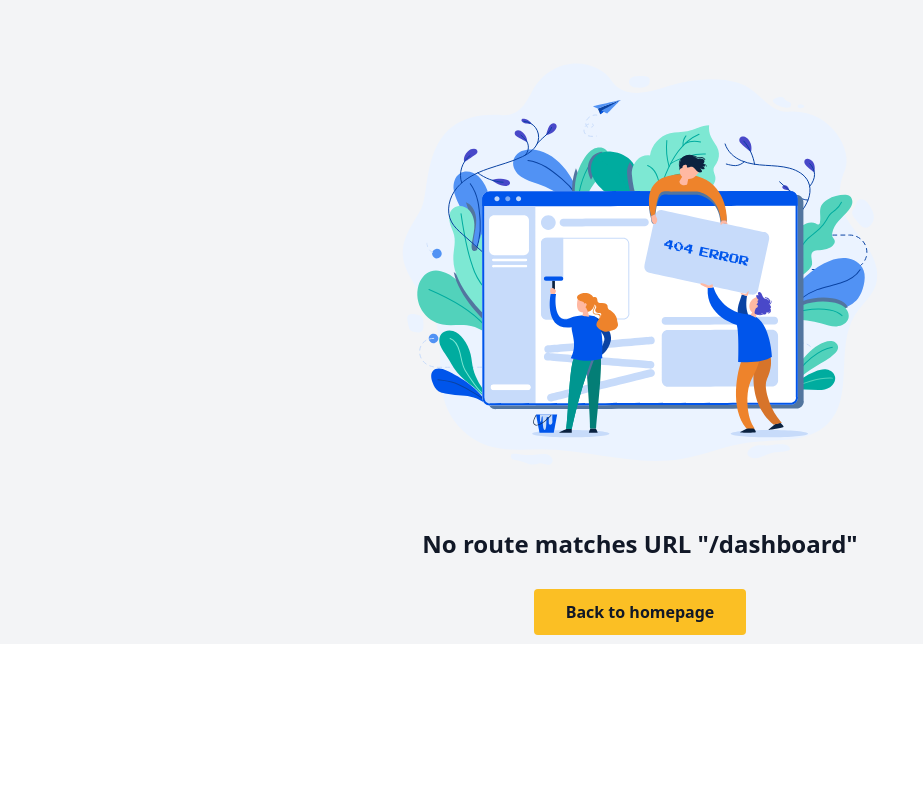
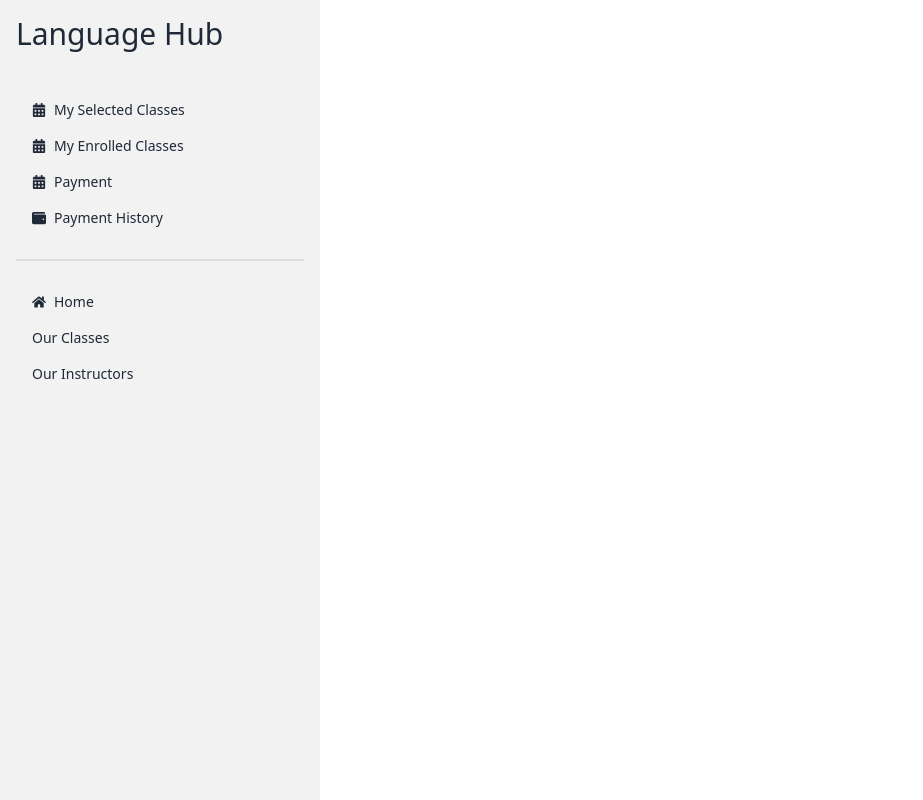
Before and after one commit to Soikat07/Language-Hub-Client, a React (Vite) app: page /dashboard in a window 1280 px wide. Shown: the whole page, without its empty margins (0-923 px from the left). Built offline with nearby package versions, Linux system fonts and the light colour scheme; no server answers; sample sign-in values are in the browser's storage.

Commit message:
select class done

```diff
--- /dev/null
+++ b/src/Layout/Dashboard.jsx
@@ -0,0 +1,81 @@
+import { FaBook, FaCalendarAlt, FaHome, FaWallet } from "react-icons/fa";
+import { NavLink, Outlet } from "react-router-dom";
+
+
+const Dashboard = () => {
+  const isAdmin = false;
+
+  return (
+    <div className="drawer lg:drawer-open">
+      <input id="my-drawer-2" type="checkbox" className="drawer-toggle" />
+      <div className="drawer-content flex flex-col items-center justify-center">
+        {/* Page content here */}
+        <Outlet />
+        <label
+          htmlFor="my-drawer-2"
+          className="btn btn-primary drawer-button lg:hidden"
+        >
+          Open drawer
+        </label>
+      </div>
+      <div className="drawer-side">
+        <label htmlFor="my-drawer-2" className="drawer-overlay"></label>
+        <ul className="menu p-4 w-80 h-full bg-base-200 text-base-content">
+          <h2 className="text-3xl mb-10">Language Hub</h2>
+          {/* Sidebar content here */}
+          {isAdmin ? (
+            <>
+              <li>
+                <NavLink to="/dashboard/classes">
+                  <FaWallet></FaWallet> Manage Classes
+                </NavLink>
+              </li>
+              <li>
+                <NavLink to="/dashboard/users">
+                  <FaBook></FaBook> Manage Users
+                </NavLink>
+              </li>
+            </>
+          ) : (
+            <>
+              <li>
+                <NavLink to="/dashboard/reservations">
+                  <FaCalendarAlt></FaCalendarAlt> My Selected Classes
+                </NavLink>
+              </li>
+              <li>
+                <NavLink to="/dashboard/reservations">
+                  <FaCalendarAlt></FaCalendarAlt> My Enrolled Classes
+                </NavLink>
+              </li>
+              <li>
+                <NavLink to="/">
+                  <FaCalendarAlt></FaCalendarAlt> Payment
+                </NavLink>
+              </li>
+              <li>
+                <NavLink to="/">
+                  <FaWallet></FaWallet> Payment History
+                </NavLink>
+              </li>
+            </>
+          )}
+          <div className="divider"></div>
+          <li>
+            <NavLink to="/">
+              <FaHome></FaHome> Home
+            </NavLink>{' '}
+          </li>
+          <li>
+            <NavLink to="/classes"> Our Classes</NavLink>
+          </li>
+          <li>
+            <NavLink to="/instructors">Our Instructors</NavLink>
+          </li>
+        </ul>
+      </div>
+    </div>
+  );
+};
+
+export default Dashboard;
--- a/src/Routes/PrivateRoute.jsx
+++ b/src/Routes/PrivateRoute.jsx
@@ -5,12 +5,10 @@ import { AuthContext } from "../providers/Authprovider";
 
 
 const PrivateRoute = ({children}) => {
-  const { user, loader } = useContext(AuthContext);
+  const { user, loading } = useContext(AuthContext);
   const location = useLocation();
-  if (user) {
-    return children;
-  }
-  if (loader) {
+
+  if (loading) {
     return (
       <RotatingLines
         strokeColor="grey"
@@ -18,8 +16,11 @@ const PrivateRoute = ({children}) => {
         animationDuration="0.75"
         width="96"
         visible={true}
-      />
+      ></RotatingLines>
     );
+  }
+  if (user) {
+    return children;
   }
   return <Navigate to="/login" state={{ form: location }} replace />;
 };
--- a/src/Routes/Routes.jsx
+++ b/src/Routes/Routes.jsx
@@ -6,6 +6,8 @@ import Login from "../pages/Login/Login";
 import Registration from "../pages/Registration/Registration";
 import Instructors from "../pages/Instructors/Instructors";
 import Classes from "../pages/Classes/Classes";
+import Dashboard from "../Layout/Dashboard";
+import PrivateRoute from "./PrivateRoute";
 
 const router = createBrowserRouter([
   {
@@ -15,7 +17,7 @@ const router = createBrowserRouter([
     children: [
       {
         path: '/',
-        element:<Home/>
+        element: <Home />,
       },
       {
         path: 'instructors',
@@ -23,17 +25,25 @@ const router = createBrowserRouter([
       },
       {
         path: 'classes',
-        element:<Classes/>
+        element: <Classes />,
       },
       {
         path: 'login',
-        element:<Login/>
+        element: <Login />,
       },
       {
         path: 'registration',
-        element:<Registration/>
-      }
-    ]
-  }
-])
+        element: <Registration />,
+      },
+    ],
+  },
+  {
+    path: 'dashboard',
+    element: (
+      <PrivateRoute>
+        <Dashboard />
+      </PrivateRoute>
+    ),
+  },
+]);
 export default router;
--- a/src/hooks/usePopular.jsx
+++ b/src/hooks/usePopular.jsx
@@ -1,18 +1,21 @@
-import { useEffect, useState } from "react";
+import { useQuery } from "@tanstack/react-query";
+
 
 
 const usePopular = () => {
-  const [classes, setClasses] = useState([]);
+  const {
+    data: classes = [],
+    isLoading: loading,
+    refetch,
+  } = useQuery({
+    queryKey: ['classes'],
+    queryFn: async () => {
+      const res = await fetch('http://localhost:5000/popularclasses');
+      return res.json();
+    },
+  });
 
-  useEffect(() => {
-    fetch('http://localhost:5000/popularclasses')
-      .then(res => res.json())
-      .then(data => {
-        setClasses(data);
-      });
-  }, []);
-
-  return [classes];
+  return [classes,loading,refetch];
 };
 
 export default usePopular;
--- a/src/pages/Classes/Classes.jsx
+++ b/src/pages/Classes/Classes.jsx
@@ -2,21 +2,59 @@ import { useContext } from "react";
 import useClasses from "../../hooks/useClasses";
 import { AuthContext } from "../../providers/Authprovider";
 import Swal from "sweetalert2";
+import {useLocation, useNavigate } from "react-router-dom";
 
 
 const Classes = () => {
   const [data] = useClasses();
   const { user } = useContext(AuthContext);
+  const navigate = useNavigate();
+  const location = useLocation();
 
-  const handleSelect = id => {
-    console.log(id);
-    if (!user) {
+  const handleSelect = item => {
+
+    if (user && user.email) {
+      const selectClass = {
+        classId: item._id,
+        course_name: item.course_name,
+        price: item.price,
+        available_seats: item.available_seats,
+        enrolled_students: item.enrolled_students,
+        email: user.email,
+      };
+      console.log(selectClass);
+      fetch('http://localhost:5000/selectClass', {
+        method: 'POST',
+        headers: {
+          'content-type': 'application/json',
+        },
+        body: JSON.stringify(selectClass),
+      })
+        .then(res => res.json())
+        .then(data => {
+          if (data.insertedId) {
+            Swal.fire({
+              position: 'top-end',
+              icon: 'success',
+              title: 'The class is selected',
+              showConfirmButton: false,
+              timer: 1500,
+            });
+          }
+        });
+    } else {
       Swal.fire({
-        icon: 'error',
-        title: 'Oops...',
-        text: 'You have to login first to select the course',
+        title: 'Please login to select the course',
+        icon: 'warning',
+        showCancelButton: true,
+        confirmButtonColor: '#3085d6',
+        cancelButtonColor: '#d33',
+        confirmButtonText: 'Login now!',
+      }).then(result => {
+        if (result.isConfirmed) {
+          navigate('/login', { state: { from: location } });
+        }
       });
-      return;
     }
   }
 
@@ -34,7 +72,7 @@ const Classes = () => {
             <p>Already Enrolled: {item.enrolled_students}</p>
             <p>Course Price: ${item.price}</p>
           <div className="card-actions justify-end">
-            <button onClick={()=>handleSelect(item._id)} className="btn bg-cyan-600 text-white rounded-3xl">Select</button>
+            <button onClick={()=>handleSelect(item)} className="btn bg-cyan-600 text-white rounded-3xl">Select</button>
           </div>
           </div>
         </div>
--- a/src/pages/Instructors/Instructors.jsx
+++ b/src/pages/Instructors/Instructors.jsx
@@ -2,7 +2,7 @@ import useClasses from "../../hooks/useClasses";
 
 
 const Instructors = () => {
-  const [classes, ,] = useClasses();
+  const [classes] = useClasses();
 
   return (
     <div className="overflow-x-auto">
--- a/src/providers/AuthProvider.jsx
+++ b/src/providers/AuthProvider.jsx
@@ -35,6 +35,7 @@ const AuthProvider = ({ children }) => {
   };
 
   const googleSignIn = () => {
+    setLoading(true);
     return signInWithPopup(auth, googleProvider);
   };
 
```
